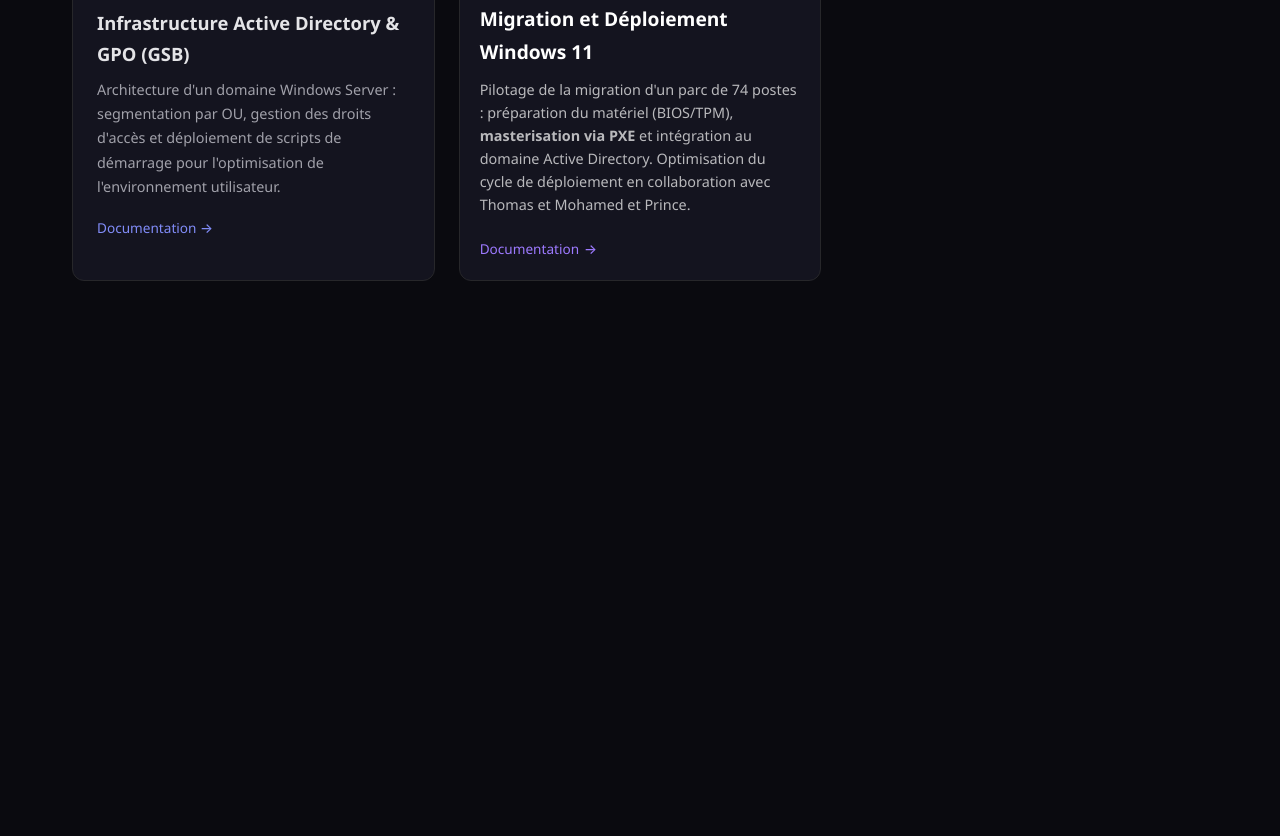
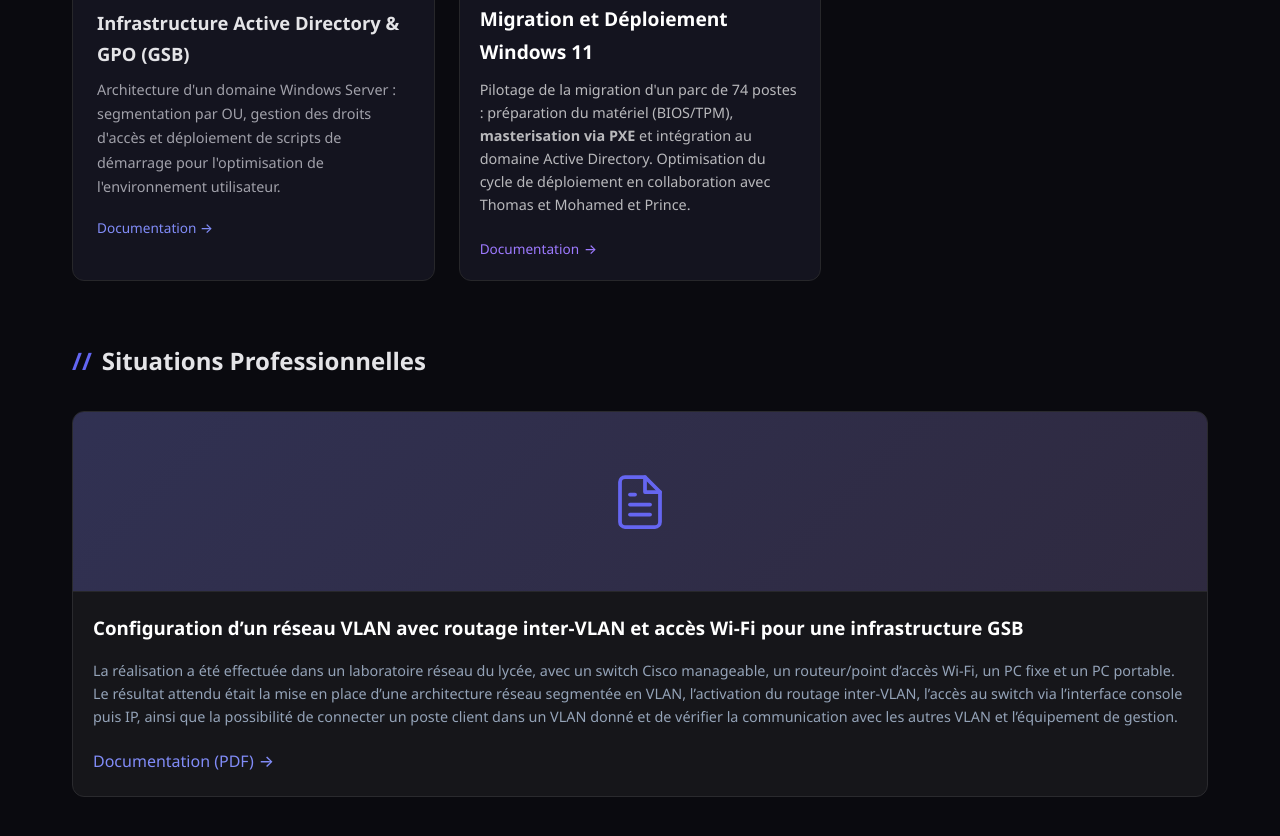
Before and after one commit to Th4567ms/portfolio-thomas, a plain HTML site: page competences.html in a window 1280 px wide. Shown: the part 4009-4845 px from the top of the page. Before the commit the page ends 4386 px from the top, so only its background shows below. Drawn offline with Linux system fonts and the light colour scheme.

Commit message:
fiche situation pro a jour

```diff
--- a/competences.html
+++ b/competences.html
@@ -464,3 +464,34 @@
         </div>
     </div>
 </div>
+<h2 style="margin-top: 50px; display: flex; align-items: center; gap: 10px;">
+
+</h2>
+</div>
+<div style="clear: both; display: block; width: 100%; height: 60px;"></div>
+
+<h2 style="display: flex; align-items: center; gap: 10px; width: 100%; margin-bottom: 30px;">
+    <span style="color: var(--accent-primary);">//</span> Situations Professionnelles
+</h2>
+
+<div class="projects-grid" style="display: grid; grid-template-columns: repeat(auto-fit, minmax(300px, 1fr)); gap: 20px; width: 100%;">
+
+    <div class="project-card" style="background: #16161a; border-radius: 12px; overflow: hidden; border: 1px solid #2a2a2e;">
+        <div class="project-image" style="height: 180px; background: #24242b; display: flex; align-items: center; justify-content: center;">
+            <svg width="60" height="60" viewBox="0 0 24 24" fill="none" stroke="#6366f1" stroke-width="1.5" stroke-linecap="round" stroke-linejoin="round"><path d="M14 2H6a2 2 0 0 0-2 2v16a2 2 0 0 0 2 2h12a2 2 0 0 0 2-2V8z"></path><polyline points="14 2 14 8 20 8"></polyline><line x1="16" y1="13" x2="8" y2="13"></line><line x1="16" y1="17" x2="8" y2="17"></line><polyline points="10 9 9 9 8 9"></polyline></svg>
+        </div>
+        <div class="project-content" style="padding: 20px;">
+            <h3 style="color: white; margin-bottom: 15px;">Configuration d’un réseau VLAN avec routage inter‑VLAN et accès Wi‑Fi pour une infrastructure GSB</h3>
+            <p style="color: #94a3b8; font-size: 0.9em; line-height: 1.6; margin-bottom: 20px;">
+               La réalisation a été effectuée dans un laboratoire réseau du lycée, avec un switch Cisco manageable, un routeur/point d’accès Wi‑Fi, un PC fixe et un PC portable. Le résultat attendu était la mise en place d’une architecture réseau segmentée en VLAN, l’activation du
+routage inter‑VLAN, l’accès au switch via l’interface console puis IP, ainsi que la possibilité de connecter
+un poste client dans un VLAN donné et de vérifier la communication avec les autres VLAN et l’équipement
+de gestion.
+            </p>
+            <a href="assets/Sitpro.docx.pdf" target="_blank" style="color: #818cf8; text-decoration: none; display: inline-flex; align-items: center; gap: 5px; font-weight: 500;">
+                Documentation (PDF) <span>→</span>
+            </a>
+        </div>
+    </div>
+
+</div>
```
Also changed, not shown: 2 other files.
